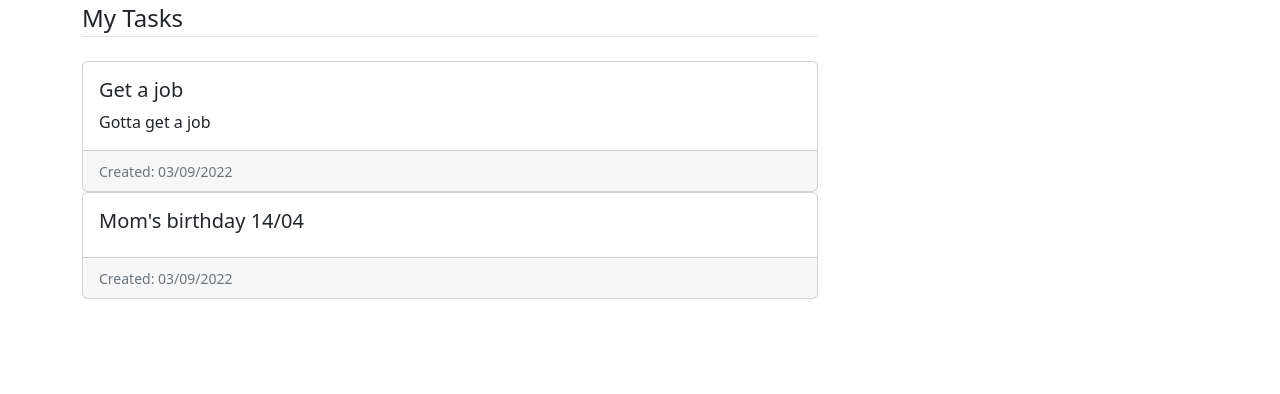
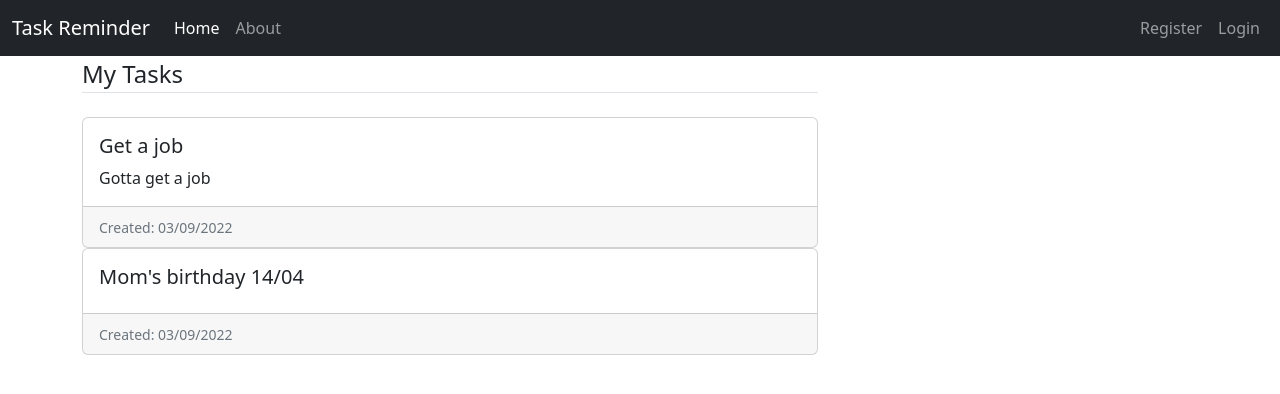
Before and after one commit to nickpartalis/Task_reminder, a Flask app: page / in a window 1280 px wide. Shown: the top 394 px of the page. Run offline with Flask 2, Linux system fonts and the light colour scheme.

Commit message:
Add navbar

```diff
--- a/templates/layout.html
+++ b/templates/layout.html
@@ -10,6 +10,37 @@
     <title></title>
 </head>
 <body>
+    <nav class="navbar navbar-expand-sm navbar-dark bg-dark" aria-label="Third navbar example">
+        <div class="container-fluid">
+          <a class="navbar-brand" href="#">Task Reminder</a>
+          <button class="navbar-toggler" type="button" data-bs-toggle="collapse"
+                data-bs-target="#navbarsExample03" aria-controls="navbarsExample03"
+                aria-expanded="false" aria-label="Toggle navigation">
+            <span class="navbar-toggler-icon"></span>
+          </button>
+
+          <div class="collapse navbar-collapse" id="navbarsExample03">
+            <ul class="navbar-nav me-auto mb-2 mb-sm-0">
+              <li class="nav-item">
+                <a class="nav-link active" aria-current="page" href="#">Home</a>
+              </li>
+              <li class="nav-item">
+                <a class="nav-link" href="#">About</a>
+              </li>
+
+            </ul>
+            <ul class="navbar-nav mb-2 mb-sm-0">
+                <li class="nav-item">
+                    <a class="nav-link" href="#">Register</a>
+                </li>
+                <li class="nav-item">
+                    <a class="nav-link" href="#">Login</a>
+                </li>
+            </ul>
+          </div>
+        </div>
+      </nav>
+
     <main role="main" class="container">
         <div class="row">
           <div class="col-md-8">
```
